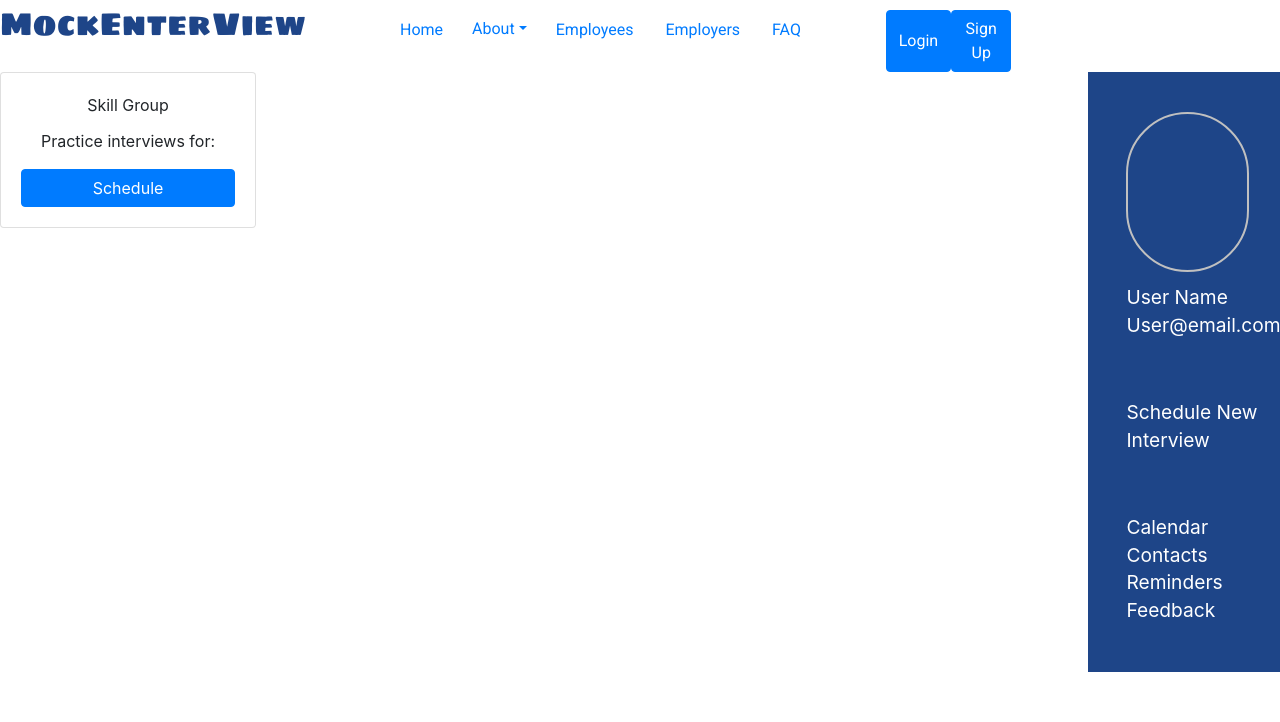
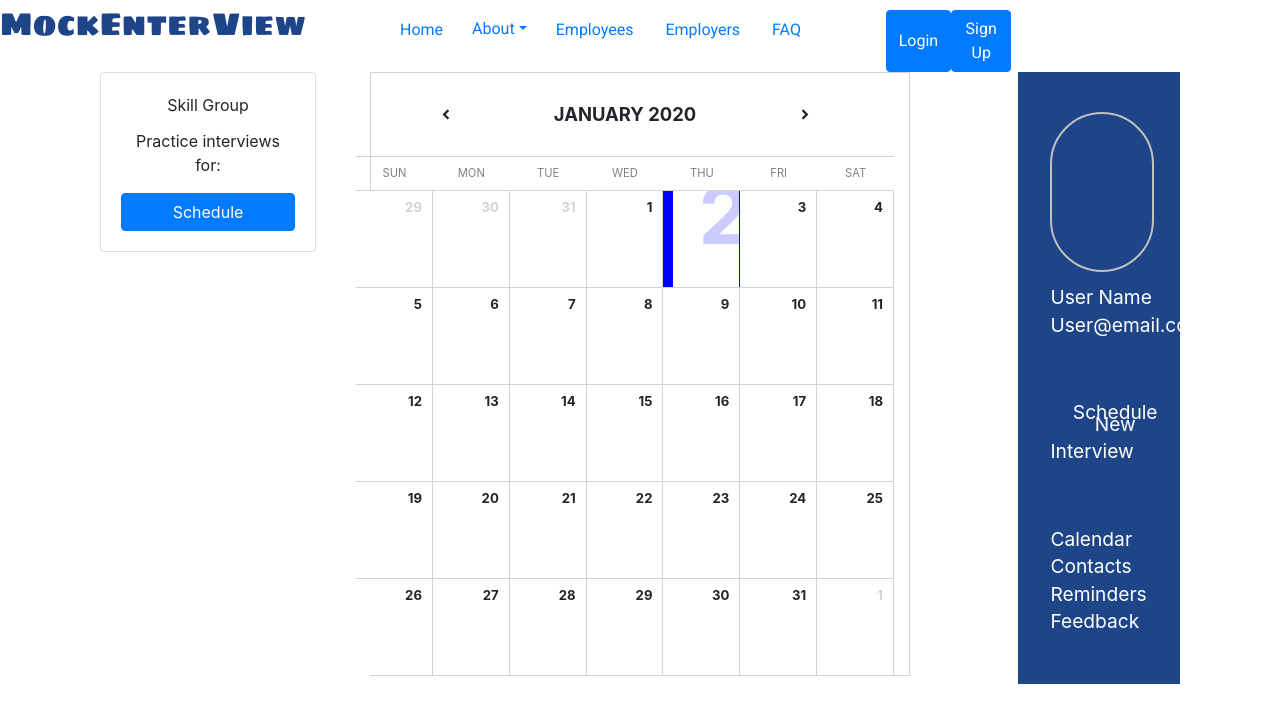
Before and after one commit to mockenterview/frontend, a React (Create React App) app: page /userDashboard in a window 1280 px wide. Shown: the top 722 px of the page. Built offline with nearby package versions, Linux system fonts and the light colour scheme.

Commit message:
+ Userdash board as repo for all user components

```diff
--- a/src/App.css
+++ b/src/App.css
@@ -45,6 +45,9 @@
   border-radius: 10px
 }
 
+.reg_log_wrapper .col{
+  padding: 15px 10px;
+}
 
 .text-input{
   border:1px solid lightgrey;
--- a/src/App.js
+++ b/src/App.js
@@ -11,6 +11,7 @@ import Header from "./Components/Header/home-header"
 import Calendar from './Components/calendar/Calendar'
 import Groups from "./Components/Interviews/GroupCards"
 import SideBar from "./Components/Header/sideBar"
+import userDashboard from "./Components/UserDashboard"
 
 
 function App() {
@@ -20,8 +21,9 @@ function App() {
        <Header />
        {/* <Route exact path='/' component ={Register} /> */}
        <Route exact path='/login' component ={Login} />
-       <Groups />
-       <SideBar />
+       <Route exact path='/userDashboard' component={userDashboard} />
+       {/* <Groups /> */}
+       {/* <SideBar /> */}
        {/* <Route exact path='/' component ={SignUp} />
        <Route exact path='/login' component ={Login} /> */}
 
--- a/src/Components/Login/Login.js
+++ b/src/Components/Login/Login.js
@@ -76,6 +76,9 @@ export const Login = ({ values, errors, touched, status }) => {
 					</Form>
 				</Formik>
 
+
+{/* Skipping LinkedIn Oauth for now */}
+{/*
 				<div>
 					<p>or</p>
 				</div>
@@ -83,7 +86,7 @@ export const Login = ({ values, errors, touched, status }) => {
 				<Row>
 					<p>Sign In With</p>
 					<img src="src\images\kisspng-linkedin-business-marketing-social-networking-serv-company-profile-5ac8b49c8802a9.8421942815231028765571.png"></img>
-				</Row>
+				</Row> */}
 			</Col>
 		</Container>
 	);
--- a/src/Components/Register/Register.js
+++ b/src/Components/Register/Register.js
@@ -142,14 +142,18 @@ export const Register = (props, { values, errors, touched, status }) => {
 				</Form>
 			</Formik>
 
-			<div>
+      {/* Skipping LinkedIn Oauth for now */}
+
+			{/* <div>
 				<p>or</p>
 			</div>
 
 			<Row>
 				<p>Sign Up With</p>
         <img src="src\images\kisspng-linkedin-business-marketing-social-networking-serv-company-profile-5ac8b49c8802a9.8421942815231028765571.png"></img>
-			</Row>
+			</Row> */}
+
+
       </Col>
 		</Container>
 	);
--- /dev/null
+++ b/src/Components/UserDashboard.js
@@ -0,0 +1,28 @@
+import React from 'react';
+import { Container, Row, Button, Alert, Label, FormGroup, Col, Toast, ToastBody, ToastHeader, Card } from "reactstrap";
+
+import Calendar from './calendar/Calendar'
+import Groups from "./Interviews/GroupCards"
+import SideBar from "./Header/sideBar"
+
+
+function UserDashboard() {
+
+    return (
+    <Container>
+        <Col>
+        <Groups />
+        </Col>
+
+        <Col>
+            <SideBar />
+        </Col>
+
+        <Col>
+            <Calendar />
+        </Col>
+    </Container>
+    );
+}
+
+export default UserDashboard;
```
